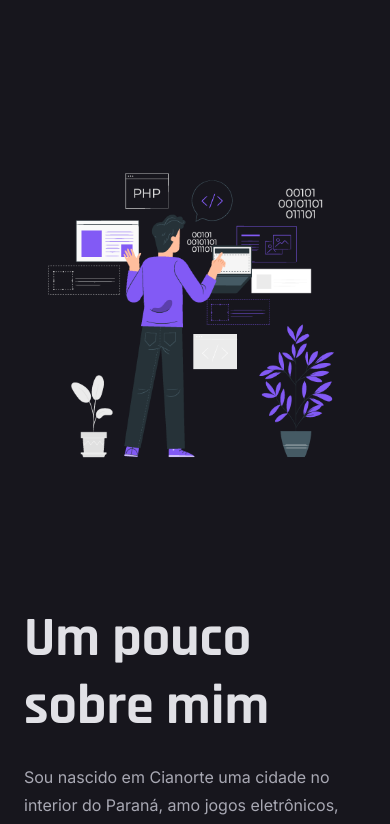
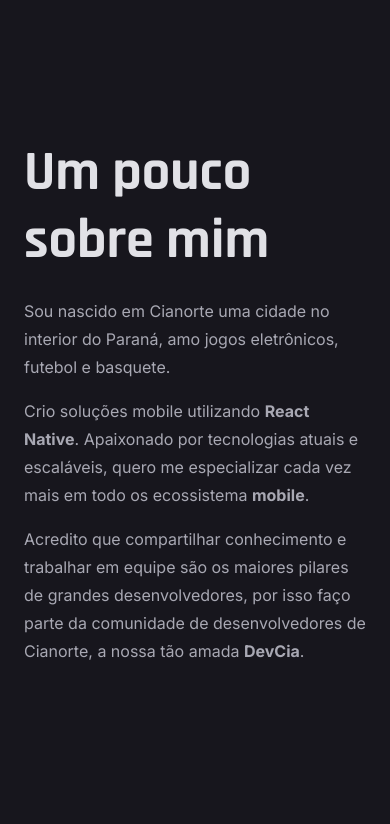
Before and after one commit to vitorserrano/vitorserrano.me, a Next.js app: page / in a window 390 px wide. Shown: the part 1220-2044 px from the top of the page. Built offline with nearby package versions, Linux system fonts and the light colour scheme; no server answers.

Commit message:
fix: fixed illustrations on mobile devices

```diff
--- a/src/components/Main/About/index.tsx
+++ b/src/components/Main/About/index.tsx
@@ -3,7 +3,7 @@ import { Container } from '../../Container'
 import { Heading } from '../../Base/Heading'
 import { Paragraph } from '../../Base/Paragraph'
 
-import { Illustration, Animation } from './styles'
+import { Illustration, Animation, Content } from './styles'
 
 export const About = () => (
   <Container variant="light">
@@ -11,7 +11,7 @@ export const About = () => (
       <Animation width="100%" height="100%" />
     </Illustration>
 
-    <div>
+    <Content>
       <Heading>
         Um pouco <br /> sobre mim
       </Heading>
@@ -33,6 +33,6 @@ export const About = () => (
         comunidade de desenvolvedores de Cianorte, a nossa tão amada {''}
         <strong>DevCia</strong>.
       </Paragraph>
-    </div>
+    </Content>
   </Container>
 )
--- a/src/components/Main/About/styles.ts
+++ b/src/components/Main/About/styles.ts
@@ -5,14 +5,10 @@ import AboutAnimation from '../../../assets/about.json'
 
 export const Illustration = styled.div`
   ${({ theme: { breakpoints } }) => css`
-    margin-bottom: 120px;
-
-    ${breakpoints.devices.md} {
-      margin-bottom: 160px;
-    }
+    order: 2;
 
     ${breakpoints.devices.lg} {
-      margin-bottom: 0;
+      order: 1;
     }
   `}
 `
@@ -27,3 +23,18 @@ export const Animation = styled(LottieView).attrs({
     },
   },
 })``
+
+export const Content = styled.div`
+  ${({ theme: { breakpoints } }) => css`
+    margin-bottom: 120px;
+    order: 1;
+
+    ${breakpoints.devices.md} {
+      margin-bottom: 160px;
+    }
+
+    ${breakpoints.devices.lg} {
+      margin-bottom: 0;
+    }
+  `}
+`
```
